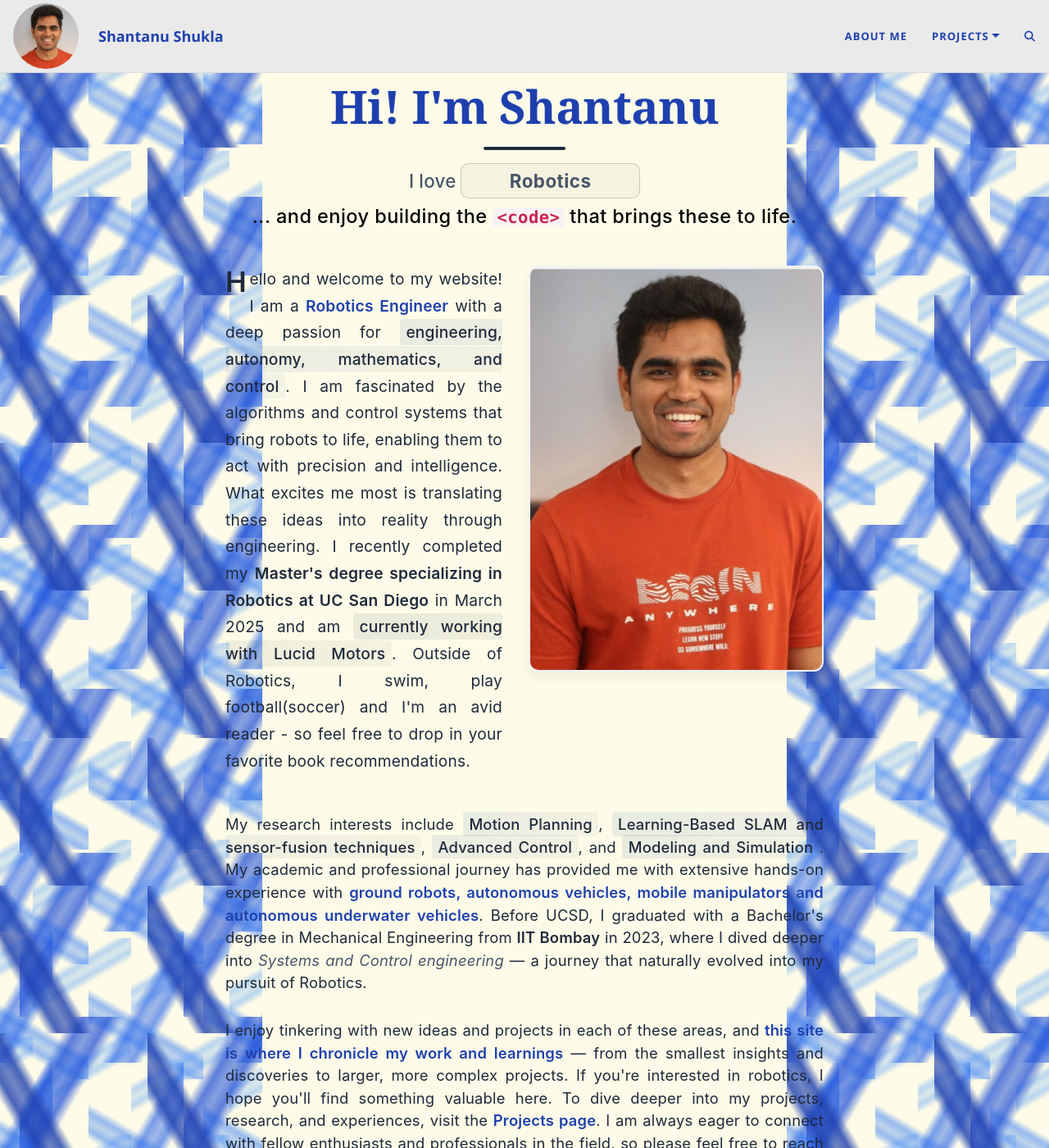
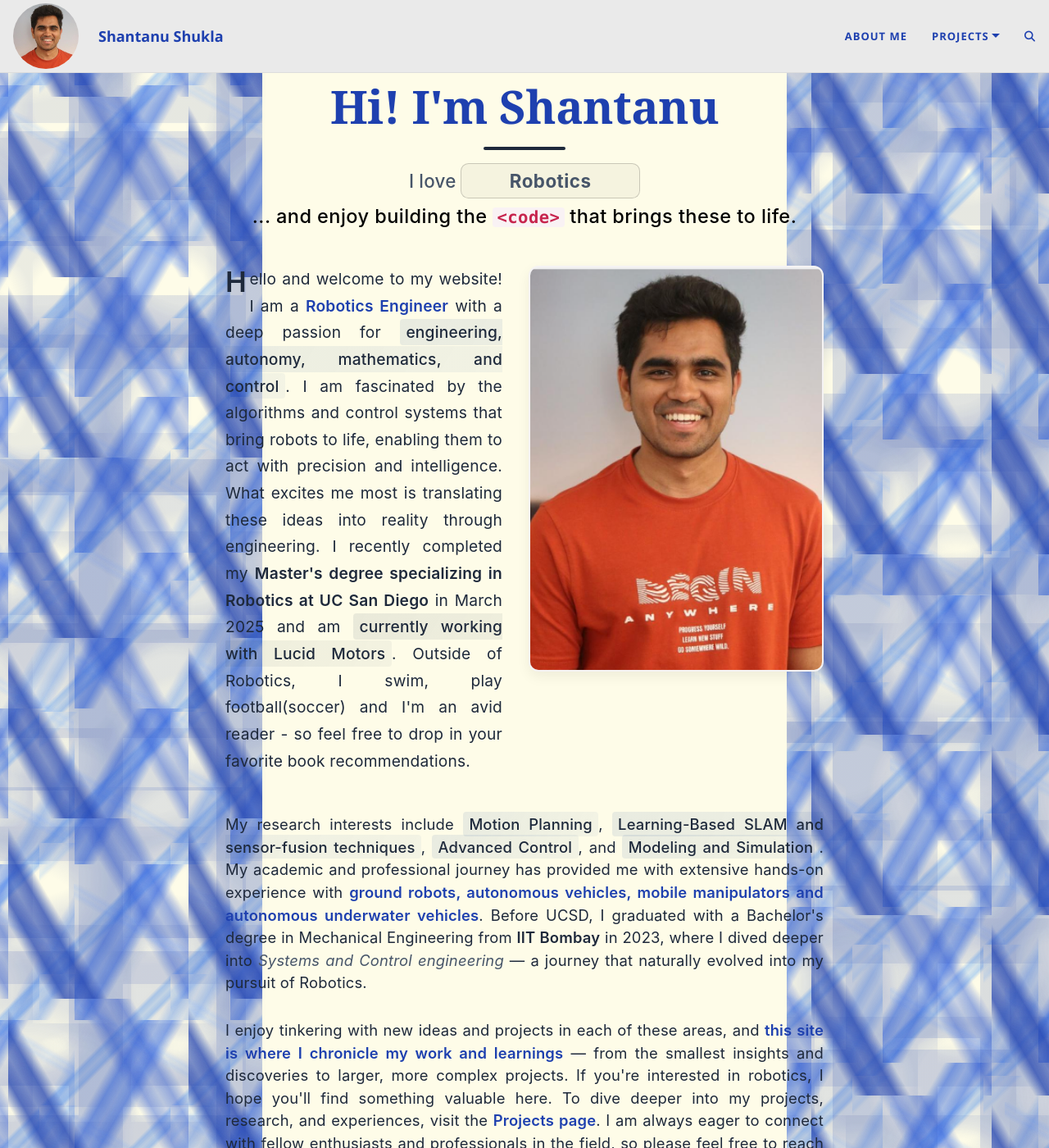
Before and after one commit to shantanusshukla/shantanusshukla.github.io, a Jekyll site: the page built from index.html, in a window 1280 px wide and 1400 px high. Shown: the whole window at 82% size. Built offline with Jekyll 4.4.1, drawn with Linux system fonts in a browser that asks for light colours; the list of posts is cut into pages by our own code; comment, search, counter and statistics services are not loaded.

Commit message:
Change style

```diff
--- a/assets/css/style.css
+++ b/assets/css/style.css
@@ -88,7 +88,7 @@
   z-index: -2;
 }
 
-/* Split canvas into 3 sections - texture only on sides */
+/* Natural, organic texture with varying density on sides */
 .animated-background::before,
 .animated-background::after {
   content: '';
@@ -97,34 +97,55 @@
   width: 25%; /* Only 25% width for each side */
   height: 100%;
   background-image:
-    /* Triangular patterns for side areas only */
-    linear-gradient(60deg, transparent 0%, transparent 20%,
-      rgba(30, 64, 175, 0.8) 25%, rgba(30, 64, 175, 0.6) 30%, rgba(30, 64, 175, 0.8) 35%,
-      transparent 40%, transparent 100%),
-    linear-gradient(120deg, transparent 0%, transparent 20%,
-      rgba(29, 78, 216, 0.7) 25%, rgba(29, 78, 216, 0.5) 30%, rgba(29, 78, 216, 0.7) 35%,
-      transparent 40%, transparent 100%),
-    linear-gradient(-60deg, transparent 0%, transparent 20%,
-      rgba(37, 99, 235, 0.6) 25%, rgba(37, 99, 235, 0.4) 30%, rgba(37, 99, 235, 0.6) 35%,
-      transparent 40%, transparent 100%),
-    linear-gradient(30deg, transparent 0%, transparent 30%,
-      rgba(59, 130, 246, 0.5) 35%, rgba(59, 130, 246, 0.3) 40%, rgba(59, 130, 246, 0.5) 45%,
-      transparent 50%, transparent 100%),
-    linear-gradient(150deg, transparent 0%, transparent 30%,
-      rgba(96, 165, 250, 0.4) 35%, rgba(96, 165, 250, 0.2) 40%, rgba(96, 165, 250, 0.4) 45%,
-      transparent 50%, transparent 100%);
+    /* Organic density mask - creates natural clear areas */
+    radial-gradient(circle at 20% 15%, transparent 40%, rgba(30, 64, 175, 0.1) 60%),
+    radial-gradient(circle at 80% 35%, transparent 35%, rgba(30, 64, 175, 0.15) 55%),
+    radial-gradient(circle at 40% 65%, transparent 45%, rgba(30, 64, 175, 0.08) 65%),
+    radial-gradient(circle at 70% 85%, transparent 30%, rgba(30, 64, 175, 0.12) 50%),
+
+    /* Dense texture areas */
+    linear-gradient(60deg, transparent 0%, transparent 15%,
+      rgba(30, 64, 175, 0.7) 20%, rgba(30, 64, 175, 0.5) 25%, rgba(30, 64, 175, 0.7) 30%,
+      transparent 35%, transparent 60%,
+      rgba(29, 78, 216, 0.4) 65%, rgba(29, 78, 216, 0.2) 70%, rgba(29, 78, 216, 0.4) 75%,
+      transparent 80%, transparent 100%),
+
+    /* Medium texture clusters */
+    linear-gradient(120deg, transparent 0%, transparent 25%,
+      rgba(37, 99, 235, 0.5) 30%, rgba(37, 99, 235, 0.3) 35%, rgba(37, 99, 235, 0.5) 40%,
+      transparent 45%, transparent 70%,
+      rgba(59, 130, 246, 0.3) 75%, rgba(59, 130, 246, 0.1) 80%, rgba(59, 130, 246, 0.3) 85%,
+      transparent 90%, transparent 100%),
+
+    /* Sparse accent triangles */
+    linear-gradient(-45deg, transparent 0%, transparent 40%,
+      rgba(96, 165, 250, 0.4) 42%, rgba(96, 165, 250, 0.2) 45%, rgba(96, 165, 250, 0.4) 48%,
+      transparent 50%, transparent 85%,
+      rgba(147, 197, 253, 0.25) 87%, rgba(147, 197, 253, 0.1) 90%, rgba(147, 197, 253, 0.25) 93%,
+      transparent 95%, transparent 100%),
+
+    /* Light scattered elements */
+    linear-gradient(30deg, transparent 0%, transparent 55%,
+      rgba(191, 219, 254, 0.3) 58%, rgba(191, 219, 254, 0.15) 60%, rgba(191, 219, 254, 0.3) 62%,
+      transparent 65%, transparent 100%);
 
   background-size:
+    150px 150px,    /* Organic density masks */
     180px 180px,
+    120px 120px,
     200px 200px,
-    160px 160px,
-    140px 140px,
-    120px 120px;
+    220px 220px,    /* Dense texture areas */
+    190px 190px,    /* Medium clusters */
+    160px 160px,    /* Sparse accents */
+    140px 140px;    /* Light scattered */
 
   background-position:
-    0% 0%, 20% 20%, 40% 40%, 60% 60%, 80% 80%;
-
-  filter: drop-shadow(1px 1px 2px rgba(30, 64, 175, 0.1));
+    0% 0%, 60% 20%, 20% 60%, 80% 80%,        /* Organic masks */
+    10% 10%, 70% 40%,                        /* Dense areas */
+    30% 70%,                                 /* Medium clusters */
+    50% 30%;                                 /* Light scattered */
+
+  filter: drop-shadow(1px 1px 2px rgba(30, 64, 175, 0.08));
 }
 
 /* Left side texture */
@@ -132,9 +153,14 @@
   left: 0;
 }
 
-/* Right side texture */
+/* Right side texture - slightly different pattern for asymmetry */
 .animated-background::after {
   right: 0;
+  background-position:
+    20% 10%, 40% 30%, 80% 50%, 60% 90%,      /* Shifted organic masks */
+    30% 20%, 90% 60%,                        /* Shifted dense areas */
+    50% 80%,                                 /* Shifted medium clusters */
+    70% 40%;                                 /* Shifted light scattered */
 }
 
 /* Subtle geometric accent elements */
```
